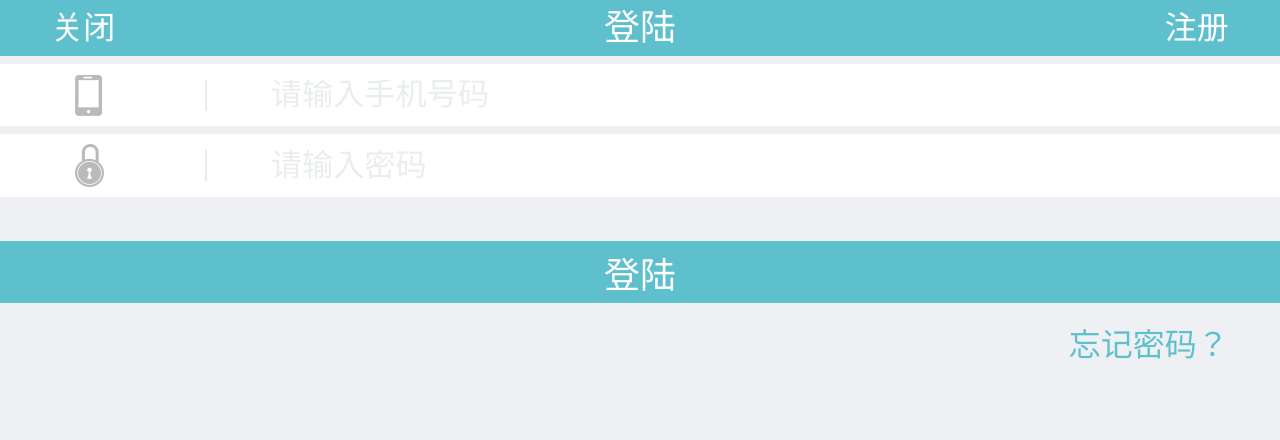
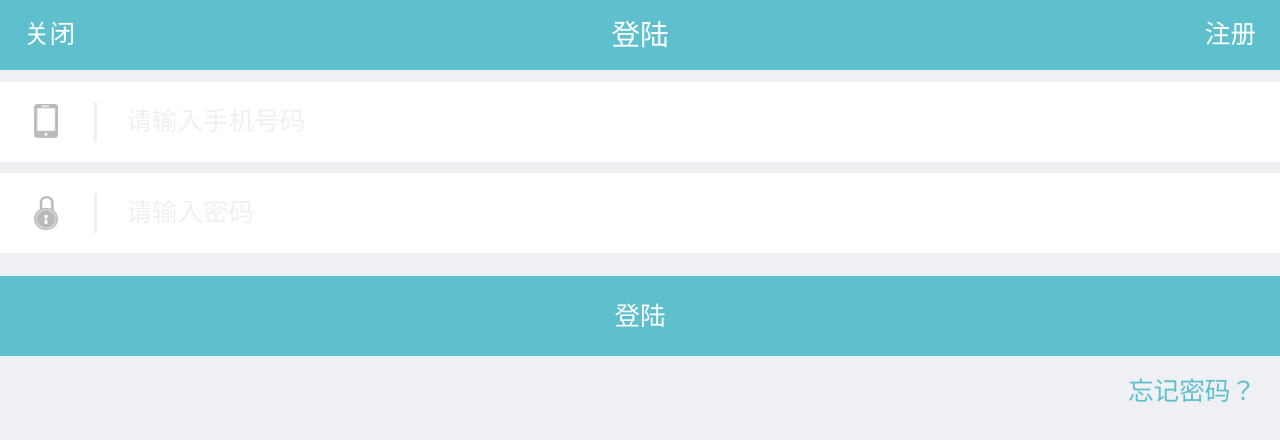
Before and after one commit to Duangengliang/CSS, a plain HTML site: page task4/index.html in a window 1280 px wide. Drawn offline with Linux system fonts and the light colour scheme; a web font is replaced by a local one.

Commit message:
任务四完善

```diff
--- a/task4/index.css
+++ b/task4/index.css
@@ -1,194 +1,167 @@
-*
-{
-    margin: 0;
-    padding: 0;
-}
 @font-face
 {
     font-family: STHei;
 
     src: url('font/STHeiTI-Light.ttc');
 }
-html
+*
+{
+    margin: 0;
+    padding: 0;
+}
+body
 {
     font-family: STHei;
-    font-size:62.5%;
-
     color: #fff;
     background-color: #eff0f4;
 }
-.header
-{
-    line-height:7vh;
-
+html{
+    font-size: 625%;
+}
+.header{
+    background-color: #5fc0cd;
+    height: 0.88rem;
+    line-height: 0.88rem;
+    color: #fff;
     position: relative;
-
-    width: 100%;
-    height: 7vh;
-
-    background-color: #5fc0cd;
 }
-.close,
-.reg
-{
-    font-size: 3.2rem;
-
-    cursor: pointer;
+.close{
+    font-size:0.32rem;
+    position: absolute;
+    left:0.3rem;
 }
-.close
-{
+.login{
+    font-size: 0.36rem;
     position: absolute;
-    left: 4%;
+    left:50%;
+    -webkit-transform:translate(-50%);
+    -ms-transform:translate(-50%);
+    -o-transform:translate(-50%);
+    transform:translate(-50%);
 }
-.reg
-{
+.reg{
+    font-size:0.32rem;
     position: absolute;
-    right: 4%;
+    right:0.3rem;
 }
-.login
-{
-    font-size: 3.6rem;
-
-    position: absolute;
-    left: 50%;
-
-    transform: translateX(-50%);
-}
-.main
-{
+.main{
     overflow: hidden;
 }
-.main p
-{
+.main p{
+    height: 1rem;
+    background-color: #fff;
+    margin-top: 0.14rem;
     position: relative;
-
-    height:7.8vh;
-    margin-top:1vh;
-
-    background-color: #fff;
 }
 .main p img{
-    height: 36%;
-    max-width: 18px;
+    width: 0.4rem;
+    height: 0.4rem;
+    max-width: 40px;
     position: absolute;
-    right:4%;
-    top:32%;
-    display:none;
+    right: 0.3rem;
+    top: 0.3rem;
+    display: none;
 }
-.phone
-{
-    background-image: url('images/task4_03.png');
+input{
+    height:0.5rem;
+    border: none;
+    border-left: 0.04rem solid #eef0f2;
+    outline: none;
+    position: absolute;
+    top:0.25rem;
+    left:1.18rem;
+    padding-left: 0.36rem;
+    font-size: 0.32rem;
+    width: 70%;
+}
+::-webkit-input-placeholder { /* WebKit browsers */
+    color:#eef0f2;
+}
+:-moz-placeholder { /* Mozilla Firefox 4 to 18 */
+    color:#eef0f2;
+}
+::-moz-placeholder { /* Mozilla Firefox 19+ */
+    color:#eef0f2;
+}
+:-ms-input-placeholder { /* Internet Explorer 10+ */
+    color:#eef0f2;
+}
+.phone{
+    background-image: url("images/task4_03.png");
     background-repeat: no-repeat;
-    background-position: 6% center;
+    background-position:0.43rem;
+    -webkit-background-size:0.3rem 0.43rem;
+    background-size:0.3rem 0.43rem ;
 }
-
-.password
-{
-    background-image: url('images/task4_10.png');
+.password{
+    background-image: url("images/task4_10.png");
     background-repeat: no-repeat;
-    background-position: 6% center;
+    background-position:0.43rem;
+    -webkit-background-size:0.3rem 0.43rem;
+    background-size:0.3rem 0.43rem ;
 }
-
-.main input
-{
-    font-size:3.9vh;
-
-    width: 75%;
-    height:3.9vh;
-    margin-top:1.95vh;
-    margin-left: 16%;
-    padding-left: 5%;
-
+.button{
+    background-color:#5fc0cd;
+    color: #fff;
+    font-size: 0.32rem;
+    line-height:1rem;
+    height: 1rem;
+    width: 100%;
     border: none;
-    border-left: 2px solid #eaedee;
     outline: none;
 }
-input::-webkit-input-placeholder
-{
-    color: #eaedee;
+.forget{
+    font-size: 0.32rem;
+    color: #5fc0cd;
+    float: right;
+    margin:0.18rem 0.3rem;
 }
-.button
-{
-    font-size: 3.6rem;
-
-    width: 100%;
-    height:7.8125vh;
-    margin-top:5.5vh;
-
-    cursor: pointer;
-
-    color: #fff;
-    border: none;
-    outline: none;
-    background-color: #5fc0cd;
+.footer img{
+    display: none;
+    width: 1.8rem;
+    height: 1.8rem;
+    margin: 1.96rem auto 1.2rem;
+    max-width: 180px;
 }
-.forget
-{
-    font-size: 3.2rem;
-
-    display: block;
-    float: right;
-
-    margin:2vh 4%;
-
-    cursor: pointer;
-
-    color: #5fc0cd;
+.tips{
+    width: 3.7rem;
+    height: 0.8rem;
+    background-color: #747577;
+    font-size: 0.32rem;
+    line-height: 0.8rem;
+    max-width: 370px;
+    display: none;
+    margin: auto;
+    text-align: center;
+    border-radius: 0.06rem;
 }
-.footer
-{
-    overflow: hidden;
-}
-.footer img
-{
-    display: block;
-    display: none;
-
-    margin: 16% auto 10%;
-    width: 26%;
-    max-width:188px;
-}
-.tips
-{
-    font-size: 3.2rem;
-    line-height:5.78vh;
-
-    display: block;
-    display: none;
-
-    width: 53%;
-    height:5.78vh;
-    margin: auto;
-    margin-bottom: 10%;
-
-    text-align: center;
-
-    border-radius:4px;
-    background-color: #747577;
-}
-@media only screen and (max-width:375px) {
+@media screen and (min-width: 320px) and (max-width: 360px){
     html{
-        font-size:35%;
-    }
-    .phone{
-        -webkit-background-size:5%;
-        background-size:5%;
-    }
-    .password{
-        -webkit-background-size: 5%;
-        background-size: 5%;
+        font-size:277.77%;
     }
 }
-@media only screen and (max-width:420px) {
+@media screen and (min-width: 360px) and (max-width:400px){
     html{
-        font-size:40%;
-    }
-     .phone{
-        -webkit-background-size:6%;
-        background-size:6%;
-    }
-    .password{
-        -webkit-background-size: 6%;
-        background-size: 6%;
+        font-size:312.5%;
     }
 }
+@media screen and (min-width:400px) and (max-width:450px){
+    html{
+        font-size:390.625%;
+    }
+}
+@media screen and (min-width:450px) and (max-width:750px){
+    html{
+        font-size:635%;
+    }
+}
+@media screen and (min-width:450px) and (max-width:768px){
+    html{
+        font-size:666.49%;
+    }
+}
+@media screen and (min-width: 1100px){
+    html{
+        font-size:500%;
+    }
+}
--- a/task4/index.html
+++ b/task4/index.html
@@ -3,7 +3,7 @@
 <head>
 	<title>task4</title>
 	<meta charset="utf-8">
-	<meta name="viewport" content="width=device-width, initial-scale=1">
+	<meta name="viewport" content="width=device-width, initial-scale=1 ,maximum-scale=1, user-scalable=no">
 	<link rel="stylesheet" type="text/css" href="index.css">
 </head>
 <body>
```
Lines whose indentation alone changed are shown as unchanged.
